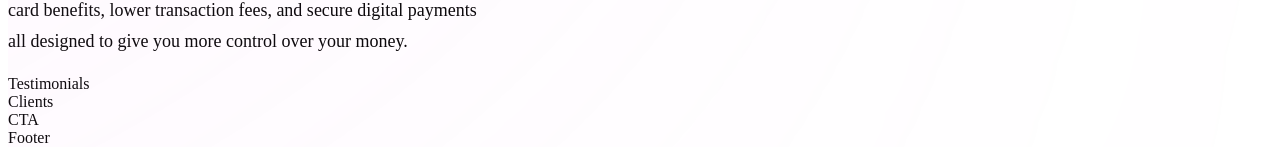
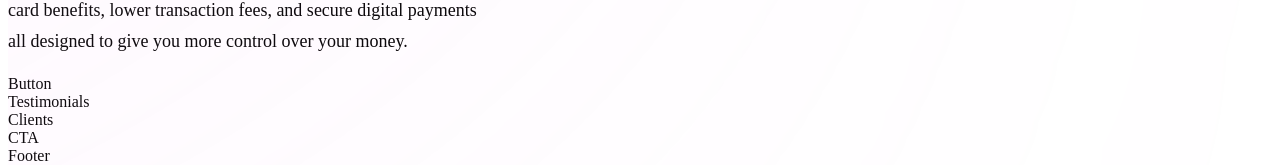
Before and after one commit to rockyishimwe/hoobank, a React (Vite) app: page / in a window 1280 px wide. Shown: the part 4311-4476 px from the top of the page. Built offline with nearby package versions, Linux system fonts and the light colour scheme.

Commit message:
:added a button on cardDeal section

```diff
--- a/src/components/CardDeal.jsx
+++ b/src/components/CardDeal.jsx
@@ -13,6 +13,7 @@
   benefits, lower transaction fees, and secure digital payments
   all designed to give you more control over your money.
       </p>
+      <Button styles={`mt-10`}/>
     </div>
   </section>
 );
```
